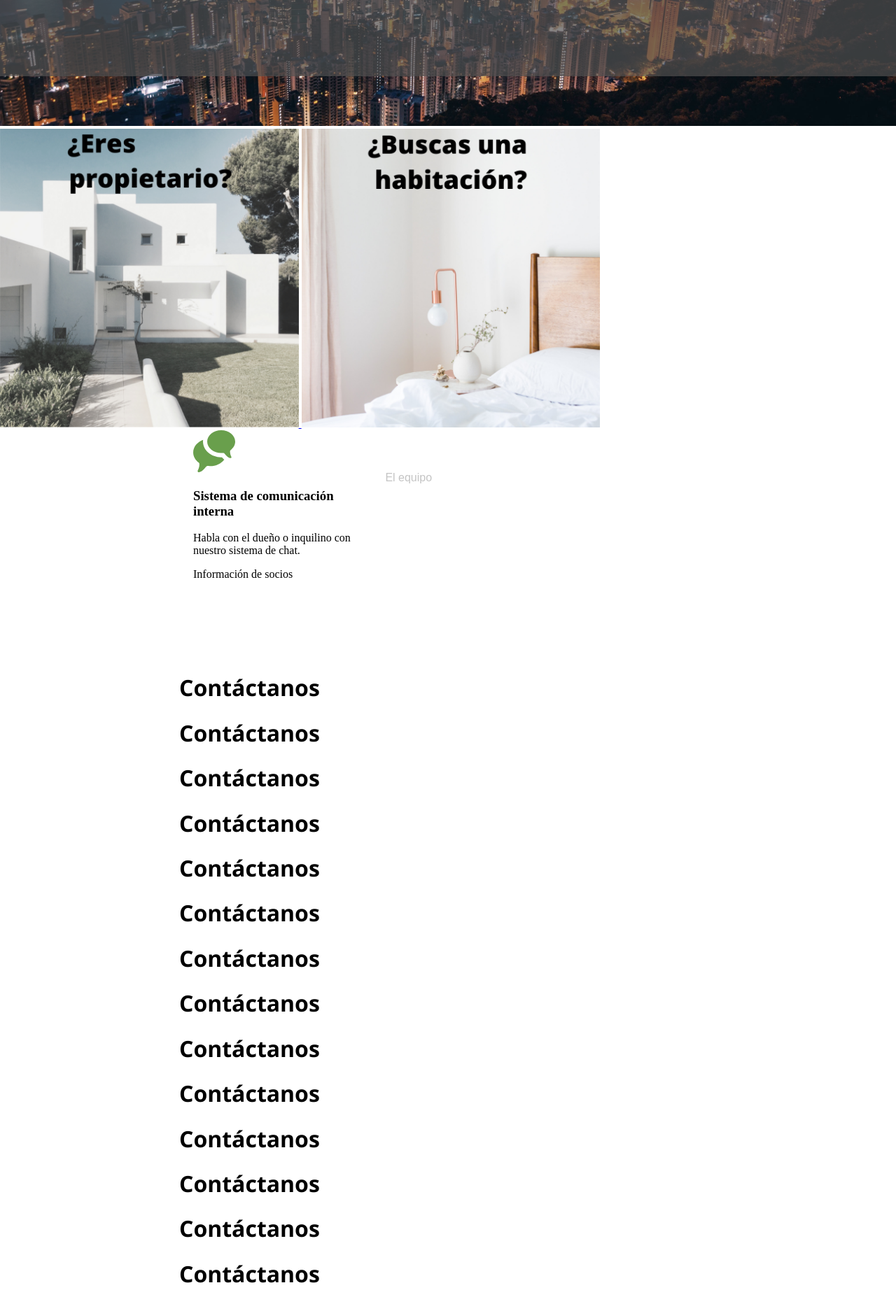
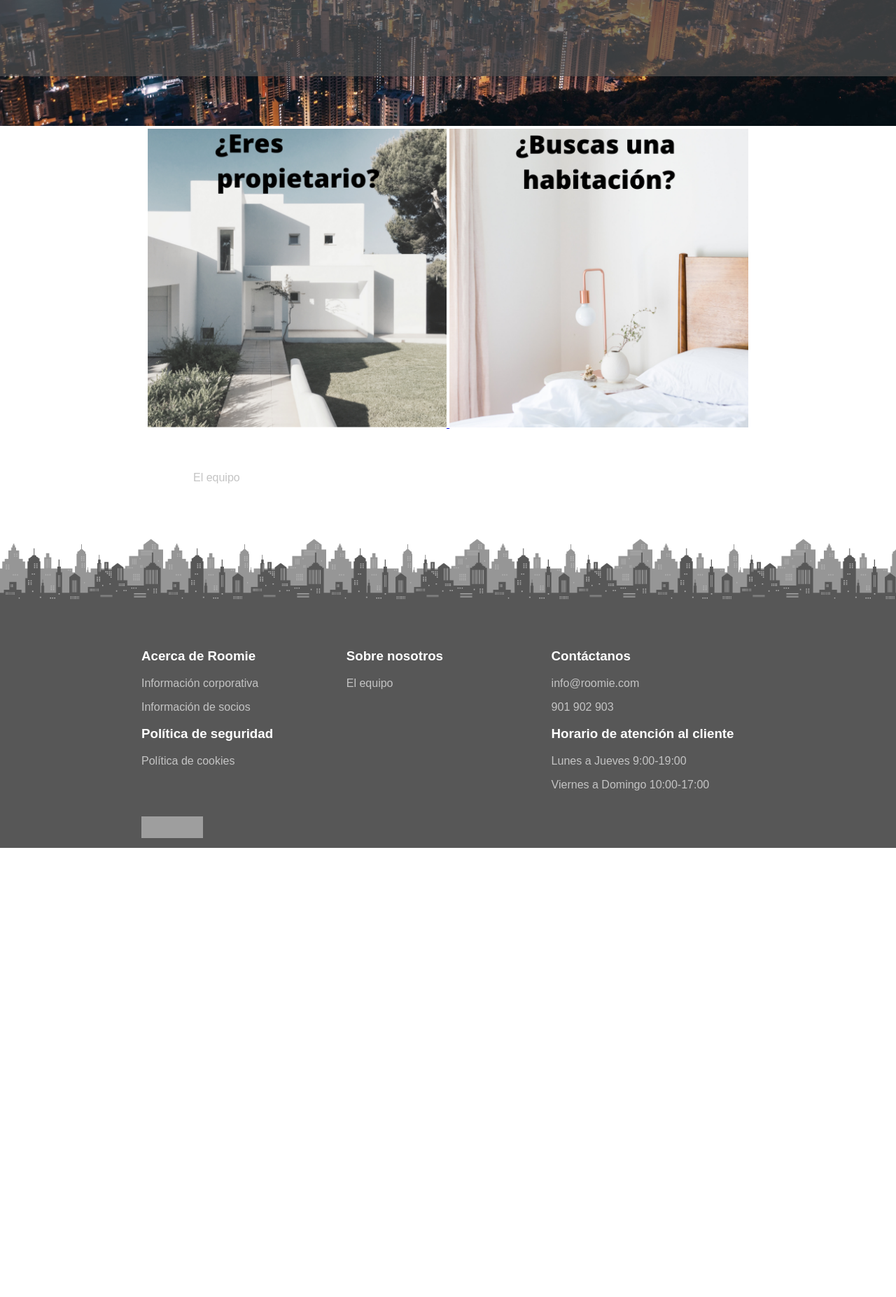
Before and after one commit to anamarsabi/AW-ProyectoFinal, a PHP site: page /miApp/ in a window 1280 px wide. Shown: the part 440-2294 px from the top of the page at 70% size. After the commit the page ends 1652 px from the top, so only its background shows below. Run offline with PHP 8.4, Linux system fonts and the light colour scheme; some libraries are stand-ins or nearby versions; grey boxes are pictures that could not be loaded.

Commit message:
Correcciones varias, mas info en tareas (drive)

```diff
--- a/includes/src/Habitacion.php
+++ b/includes/src/Habitacion.php
@@ -51,7 +51,8 @@ class Habitacion
         $conn = $app->getConexionBd();
         #$correo = $app->correo();
 
-        $aux = print_r($hab->detalles);
+        #Daba error en VPS
+        #$aux = print_r($hab->detalles);
 
         $query = sprintf("INSERT INTO habitaciones (id_piso, cama_cm, banio_propio, precio, gastos_incluidos, descripcion, disponibilidad)
                         VALUES ('%d','%d', '%d', '%d', '%d', '%s', '%s')"
--- a/includes/src/usuarios/FormularioEditDatosHabitacion.php
+++ b/includes/src/usuarios/FormularioEditDatosHabitacion.php
@@ -23,6 +23,8 @@ class FormularioEditDatosHabitacion extends Form{
         //Para que no se pierda este dato al recargar la página o al hacer submit
         $id_habitacion = $app->getAtributoPeticion("id_habitacion");
         $app->putAtributoPeticion("id_habitacion", $id_habitacion);
+        $id_piso = $app->getAtributoPeticion("id_piso");
+        $app->putAtributoPeticion("id_piso", $id_piso);
 
         $hab = Habitacion::buscaPorId($id_habitacion);
 
@@ -136,6 +138,8 @@ class FormularioEditDatosHabitacion extends Form{
         //Para que no se pierda este dato al recargar la página o al hacer submit
         $id_habitacion = $app->getAtributoPeticion("id_habitacion");
         $app->putAtributoPeticion("id_habitacion", $id_habitacion);
+        $id_piso = $app->getAtributoPeticion("id_piso");
+        $app->putAtributoPeticion("id_piso", $id_piso);
 
         $cama_cm = trim($datos['cama_cm'] ?? 0);
         $cama_cm = filter_var($cama_cm, FILTER_SANITIZE_FULL_SPECIAL_CHARS);
--- a/includes/vistas/comun/bloque_registro.php
+++ b/includes/vistas/comun/bloque_registro.php
@@ -2,7 +2,7 @@
 
 $contenido = <<<EOS
 
-<div>
+<div class="align-center">
 
     <a href="registro_host.php">
         <img class="col-4 " src="img/eres_propietario.png" alt="¿Tienes piso?" />
--- a/includes/vistas/comun/info_index.php
+++ b/includes/vistas/comun/info_index.php
@@ -2,13 +2,6 @@
 
 $contenido = <<<EOS
     <div class="contenedor-principal no-pt">
-        <div class="col-4-red index-banner-block va-top">
-            <img src="img/bubble-chat.svg" />
-            <h3>Sistema de comunicación interna</h3>
-            <p>Habla con el dueño o inquilino con nuestro sistema de chat.</p>
-            <p>Información de socios</p>
-
-        </div>
         <div class="footer-col col-4-amp index-banner-block va-top">
             <h3>Sobre nosotros</h3>
             <p>El equipo</p>
@@ -19,24 +12,18 @@ $contenido = <<<EOS
             <p>901 902 903</p>
         </div>
 
-        <h1>Contáctanos</h1>
-        <h1>Contáctanos</h1>
-        <h1>Contáctanos</h1>
-        <h1>Contáctanos</h1>
-        <h1>Contáctanos</h1>
-        <h1>Contáctanos</h1>
-        <h1>Contáctanos</h1>
-        <h1>Contáctanos</h1>
-        <h1>Contáctanos</h1>
-        <h1>Contáctanos</h1>
-        <h1>Contáctanos</h1>
-        <h1>Contáctanos</h1>
-        <h1>Contáctanos</h1>
-        <h1>Contáctanos</h1>
-        <h1>Contáctanos</h1>
-        <h1>Contáctanos</h1>
-        <h1>Contáctanos</h1>
-        <h1>Contáctanos</h1>
     </div>
 
 EOS;
+
+
+
+/*
+<div class="col-4-red index-banner-block va-top">
+            <img src="img/bubble-chat.svg" />
+            <h3>Sistema de comunicación interna</h3>
+            <p>Habla con el dueño o inquilino con nuestro sistema de chat.</p>
+            <p>Información de socios</p>
+
+        </div>
+*/
--- a/registro_roomie.php
+++ b/registro_roomie.php
@@ -14,7 +14,7 @@ $form_name = "form_registro_roomie";
 $contenidoPrincipal = <<<EOF
     <div class='contenedor-principal'>
         <h1>$tituloPagina</h1>
-        $html_form_registro;
+        $html_form_registro
 EOF;
 
 $nPag = 3;
```
Also changed, not shown: includes/src/Imagen.php (+10 -3 lines), includes/src/Piso.php (+11 -3 lines), includes/src/usuarios/FormularioBotonDeleteImagen.php (+17 -2 lines), includes/vistas/contenidos/contenido_mostrar_busqueda.php (+9 -4 lines).
